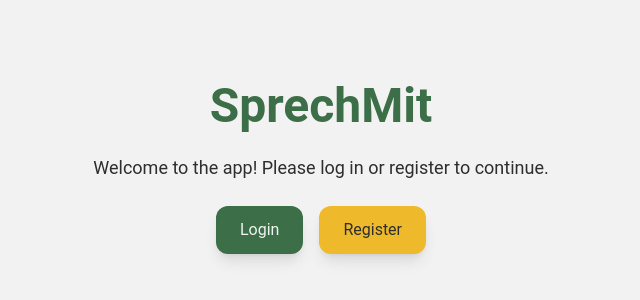
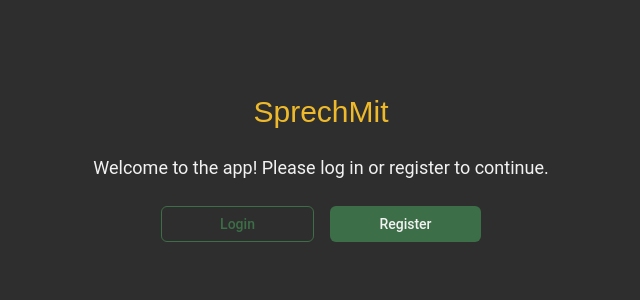
Before and after one commit to RisinaLiliia/SprechMitFront, a React (Vite) app: page / in a window 1280 px wide. Shown: the part 232-532 px from the top of the page, without its empty margins (319-959 px from the left). Built offline with nearby package versions, Linux system fonts and the light colour scheme.

Commit message:
fix welcome

```diff
--- a/src/components/WelcomeScreen/WelcomeScreen.jsx
+++ b/src/components/WelcomeScreen/WelcomeScreen.jsx
@@ -1,25 +1,31 @@
 import { Link } from "react-router-dom";
+import { Button } from "@/components/ui/button";
 
 export default function WelcomeScreen() {
   return (
-    <div className="flex flex-col items-center justify-center min-h-screen text-center gap-6 px-4 bg-background transition-colors">
-      <h1 className="text-5xl font-bold text-primary">SprechMit</h1>
-      <p className="text-lg text-foreground">
+    <div className="flex flex-col items-center justify-center min-h-screen text-center gap-6 px-4 bg-darkGray transition-colors">
+      <h1 className="text-3xl font-light text-yellow">SprechMit</h1>
+
+      <p className="text-lg text-offWhite">
         Welcome to the app! Please log in or register to continue.
       </p>
-      <div className="flex gap-4">
-        <Link
-          to="/auth/login"
-          className="px-6 py-3 bg-primary text-primary-foreground rounded-xl shadow-lg hover:bg-primary/90 transition-all duration-200"
+
+      <div className="flex gap-4 w-full max-w-xs">
+        <Button
+          asChild
+          variant="outline"
+          className="flex-1 border-green text-green focus:outline-none focus:ring-2 focus:ring-green-700"
         >
-          Login
-        </Link>
-        <Link
-          to="/auth/register"
-          className="px-6 py-3 bg-secondary text-secondary-foreground rounded-xl shadow-lg hover:bg-secondary/90 transition-all duration-200"
+          <Link to="/auth/login">Login</Link>
+        </Button>
+
+        <Button
+          asChild
+          variant="default"
+          className="flex-1 bg-green text-offWhite focus:outline-none focus:ring-2 focus:ring-green-700"
         >
-          Register
-        </Link>
+          <Link to="/auth/register">Register</Link>
+        </Button>
       </div>
     </div>
   );
--- a/src/components/ui/button.jsx
+++ b/src/components/ui/button.jsx
@@ -1,18 +1,22 @@
 import * as React from "react";
+import { Slot } from "@radix-ui/react-slot"; // для asChild
 import { cn } from "@/lib/utils";
 
 function Button({
+  asChild = false,
   className,
   variant = "default",
   size = "default",
   ...props
 }) {
+  const Comp = asChild ? Slot : "button";
+
   const baseClasses =
     "inline-flex items-center justify-center rounded-md font-medium transition-all disabled:pointer-events-none disabled:opacity-50";
 
   const variantClasses = {
     default: "bg-primary text-primary-foreground hover:bg-primary/90",
-    destructive: "bg-red-500 text-white hover:bg-red-600", // отдельный "alert" цвет
+    destructive: "bg-red-500 text-white hover:bg-red-600",
     outline: "border border-border bg-transparent hover:bg-muted",
     secondary: "bg-secondary text-secondary-foreground hover:bg-secondary/90",
     ghost: "bg-transparent hover:bg-accent hover:text-accent-foreground",
@@ -26,12 +30,12 @@ function Button({
   };
 
   return (
-    <button
+    <Comp
       className={cn(
         baseClasses,
         variantClasses[variant],
         sizeClasses[size],
-        className,
+        className
       )}
       {...props}
     />
--- a/src/styles/components.css
+++ /dev/null
@@ -1 +0,0 @@
-@reference utilities;
--- a/src/styles/globals.css
+++ /dev/null
@@ -1,36 +0,0 @@
-:root {
-  --dark-gray: #2e2e2e;
-  --green: #3c6e47;
-  --yellow: #eeba2b;
-  --red: #d14b46;
-  --light-gray: #b6ccd7;
-  --off-white: #f2f2f2;
-
-  --font-main: "Roboto", sans-serif;
-  --font-heading: "Montserrat", sans-serif;
-
-  --font-size-base: 16px;
-  --font-size-heading: 24px;
-  --font-size-small: 14px;
-}
-
-.dark {
-  --dark-gray: #111111;
-  --light-gray: #5a5a5a;
-}
-
-html {
-  font-family: var(--font-main);
-  font-size: var(--font-size-base);
-  background-color: var(--off-white);
-  color: var(--dark-gray);
-}
-
-h1,
-h2,
-h3,
-h4,
-h5,
-h6 {
-  font-family: var(--font-heading);
-}
--- a/src/styles/index.css
+++ b/src/styles/index.css
@@ -23,14 +23,32 @@
   --font-size-small: 14px;
 }
 
+
 .dark {
-  --dark-gray: #f2f2f2;
-  --off-white: #2e2e2e;
+  --dark-gray: #2e2e2e;
   --green: #3c6e47;
   --yellow: #eeba2b;
   --red: #d14b46;
   --light-gray: #b6ccd7;
+  --off-white: #f2f2f2;
 }
+
+html {
+  font-family: var(--font-main);
+  font-size: var(--font-size-base);
+  background-color: var(--off-white);
+  color: var(--dark-gray);
+}
+
+h1,
+h2,
+h3,
+h4,
+h5,
+h6 {
+  font-family: var(--font-heading);
+}
+
 
 /* === Базовая типографика === */
 body {
```
